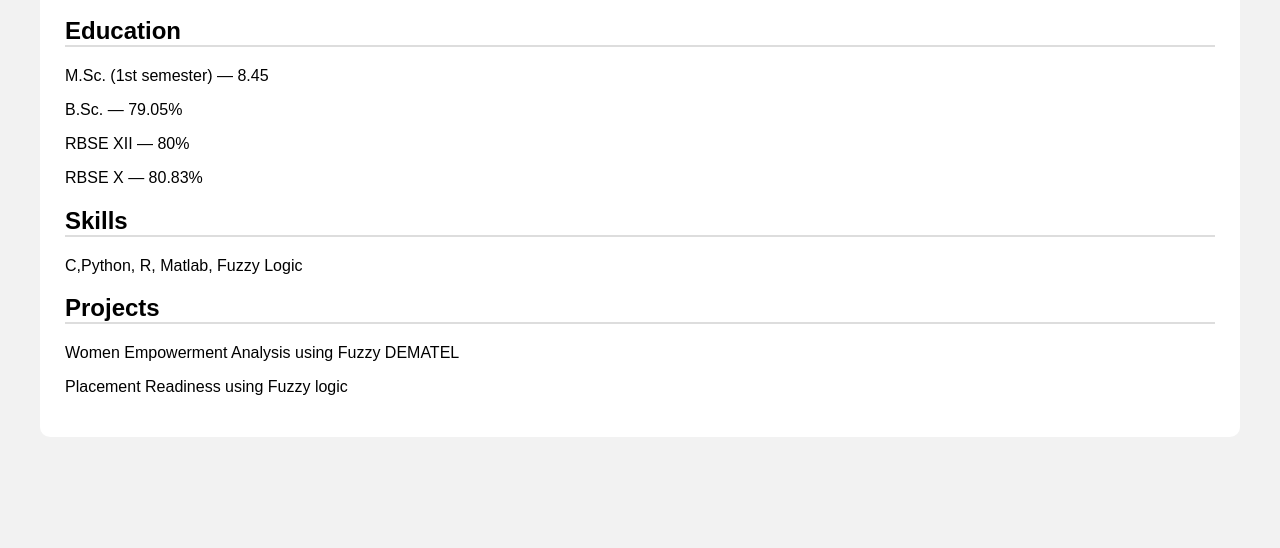
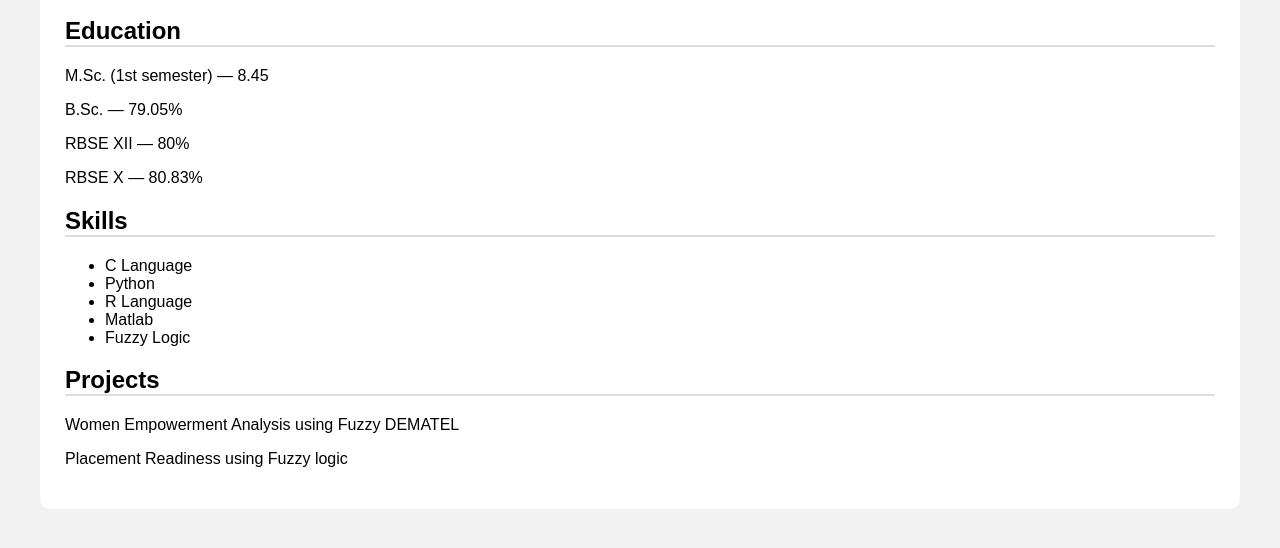
Before and after one commit to student-IIEST/student-IIEST.github.io, a plain HTML site: page index.html in a window 1280 px wide. Shown: the part 166-714 px from the top of the page. Drawn offline with Linux system fonts and the light colour scheme.

Commit message:
Update index.html

```diff
--- a/index.html
+++ b/index.html
@@ -21,8 +21,13 @@
   <p>RBSE X — 80.83%</p>
 
   <h2>Skills</h2>
-  <p>C,Python, R, Matlab, Fuzzy Logic</p>
-
+  <ul>
+   <li>C Language </li>
+    <li>Python</li>
+     <li>R Language</li>
+     <li>Matlab   </li>
+     <li>Fuzzy Logic</li>
+  </ul>
   <h2>Projects</h2>
   <p>Women Empowerment Analysis using Fuzzy DEMATEL</p>
   <p>Placement Readiness using Fuzzy logic</p>
```
